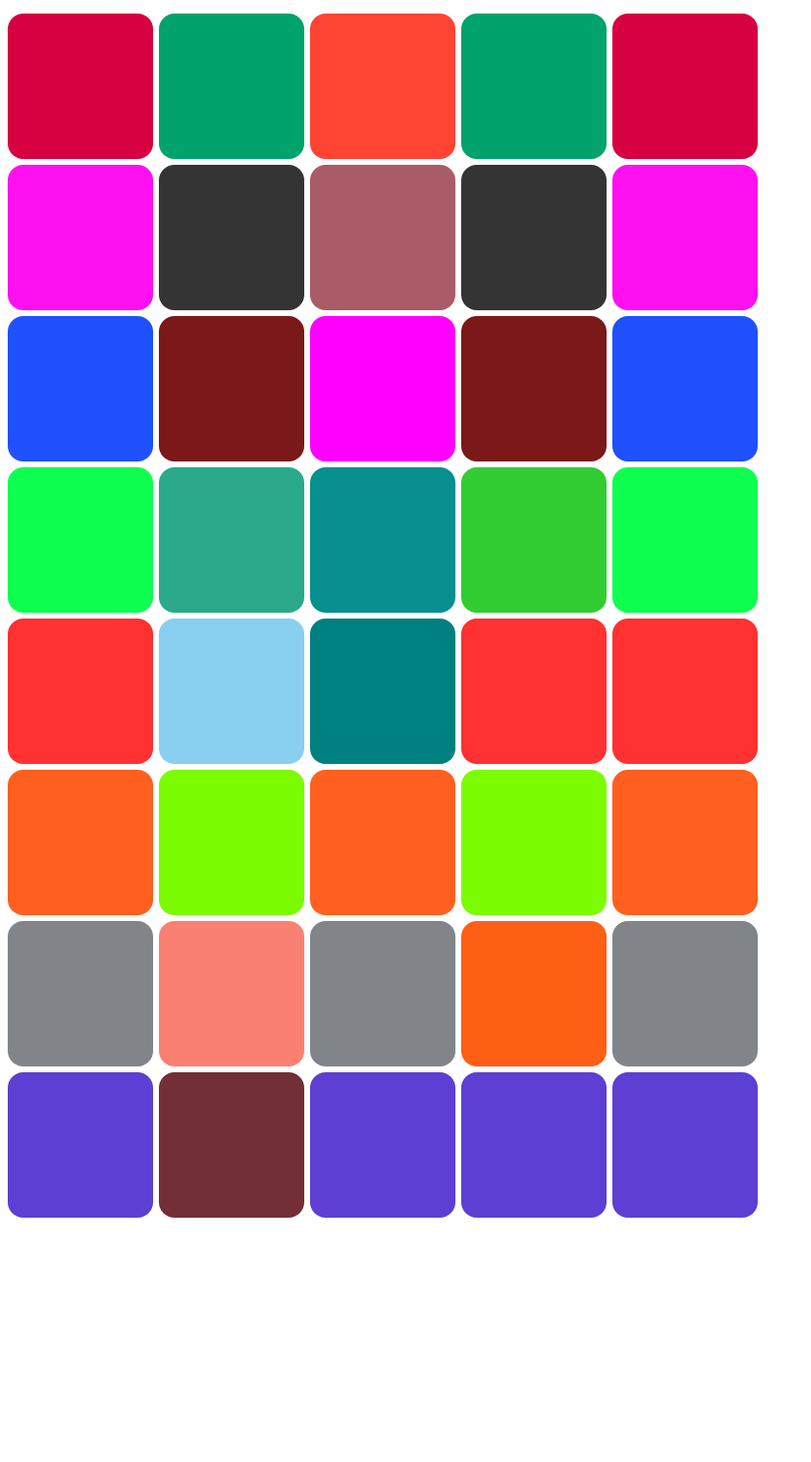
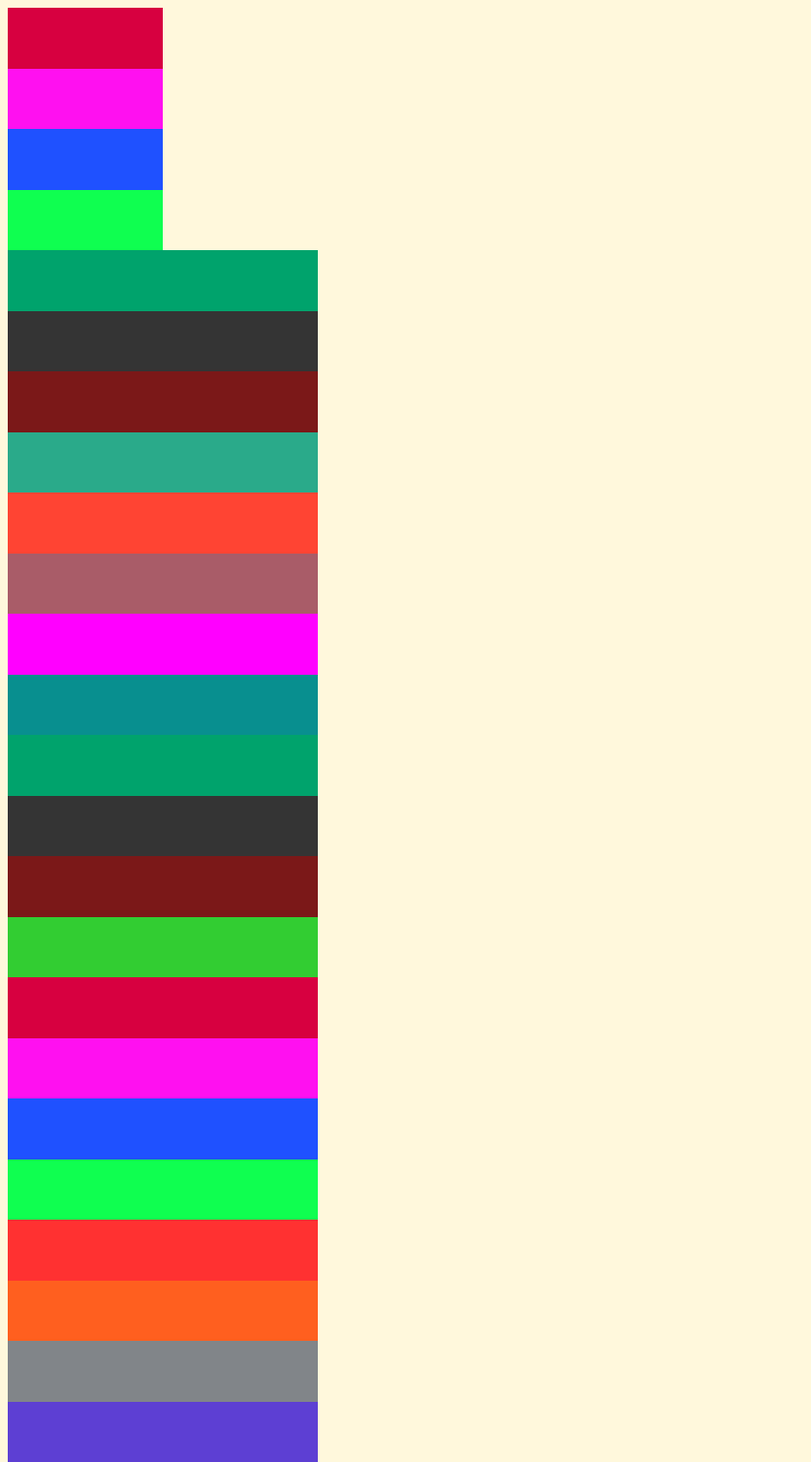
Before and after one commit to vasekzdvihal/z-styles, a website: page demo/index.html in a window 1280 px wide. Shown: the whole page at 97% size, without its empty margins (0-837 px from the left). Before the commit the page ends 1270 px from the top, so only its background shows below. Drawn offline with nearby package versions, Linux system fonts and the light colour scheme; files that its build step writes are made by us from their sources.

Commit message:
Flexbox init

```diff
--- a/demo/index.html
+++ b/demo/index.html
@@ -5,70 +5,65 @@
     <title>Title</title>
     <link rel="stylesheet" type="text/css" href="../css/main.css" />
 </head>
-<body>
-    <div>
-        <div class="showing bg-carmine"></div>
-        <div class="showing bg-neon-pink"></div>
-        <div class="showing bg-neon-blue"></div>
-        <div class="showing bg-neon-green"></div>
-        <div class="showing bg-neon-red"></div>
-        <div class="showing bg-neon-orange"></div>
-        <div class="showing bg-gunmetal-gray"></div>
-        <div class="showing bg-iris"></div>
+<body style="height: 100% !important; width: 100% !important; background: cornsilk;">
+    <div class="" >
+        <div class="column col-6">
+            <div class="col-3 bg-carmine"></div>
+            <div class="col-3 bg-neon-pink"></div>
+            <div class="col-3 bg-neon-blue"></div>
+            <div class="col-3 bg-neon-green"></div>
+            <div class="col-3 bg-neon-red"></div>
+            <div class="col-3 bg-neon-orange"></div>
+            <div class="col-3 bg-gunmetal-gray"></div>
+            <div class="col-3 bg-iris"></div>
+        </div>
+        <div class="column col-12">
+            <div class="col-3 bg-jade"></div>
+            <div class="col-3 bg-jet-black"></div>
+            <div class="col-3 bg-falu-red"></div>
+            <div class="col-3 bg-jungle-green"></div>
+            <div class="col-3 bg-baby-blue"></div>
+            <div class="col-3 bg-grass-green"></div>
+            <div class="col-3 bg-salmon"></div>
+            <div class="col-3 bg-wine"></div>
+        </div>
+        <div class="column">
+            <div class="col-3 bg-red-orange"></div>
+            <div class="col-3 bg-puce"></div>
+            <div class="col-3 bg-magenta"></div>
+            <div class="col-3 bg-blue-green"></div>
+            <div class="col-3 bg-teal"></div>
+            <div class="col-3 bg-neon-orange"></div>
+            <div class="col-3 bg-gunmetal-gray"></div>
+            <div class="col-3 bg-iris"></div>
+        </div>
+        <div class="column">
+            <div class="col-3 bg-jade"></div>
+            <div class="col-3 bg-jet-black"></div>
+            <div class="col-3 bg-falu-red"></div>
+            <div class="col-3 bg-lime-green"></div>
+            <div class="col-3 bg-neon-red"></div>
+            <div class="col-3 bg-grass-green"></div>
+            <div class="col-3 bg-safety-orange"></div>
+            <div class="col-3 bg-iris"></div>
+        </div>
+        <div class="column">
+            <div class="col-3 bg-carmine"></div>
+            <div class="col-3 bg-neon-pink"></div>
+            <div class="col-3 bg-neon-blue"></div>
+            <div class="col-3 bg-neon-green"></div>
+            <div class="col-3 bg-neon-red"></div>
+            <div class="col-3 bg-neon-orange"></div>
+            <div class="col-3 bg-gunmetal-gray"></div>
+            <div class="col-3 bg-iris"></div>
+        </div>
     </div>
-    <div>
-        <div class="showing bg-jade"></div>
-        <div class="showing bg-jet-black"></div>
-        <div class="showing bg-falu-red"></div>
-        <div class="showing bg-jungle-green"></div>
-        <div class="showing bg-baby-blue"></div>
-        <div class="showing bg-grass-green"></div>
-        <div class="showing bg-salmon"></div>
-        <div class="showing bg-wine"></div>
-    </div>
-    <div>
-        <div class="showing bg-red-orange"></div>
-        <div class="showing bg-puce"></div>
-        <div class="showing bg-magenta"></div>
-        <div class="showing bg-blue-green"></div>
-        <div class="showing bg-teal"></div>
-        <div class="showing bg-neon-orange"></div>
-        <div class="showing bg-gunmetal-gray"></div>
-        <div class="showing bg-iris"></div>
-    </div>
-    <div>
-        <div class="showing bg-jade"></div>
-        <div class="showing bg-jet-black"></div>
-        <div class="showing bg-falu-red"></div>
-        <div class="showing bg-lime-green"></div>
-        <div class="showing bg-neon-red"></div>
-        <div class="showing bg-grass-green"></div>
-        <div class="showing bg-safety-orange"></div>
-        <div class="showing bg-iris"></div>
-    </div>
-    <div>
-        <div class="showing bg-carmine"></div>
-        <div class="showing bg-neon-pink"></div>
-        <div class="showing bg-neon-blue"></div>
-        <div class="showing bg-neon-green"></div>
-        <div class="showing bg-neon-red"></div>
-        <div class="showing bg-neon-orange"></div>
-        <div class="showing bg-gunmetal-gray"></div>
-        <div class="showing bg-iris"></div>
-    </div>
+
 </body>
 </html>
 
 <style>
-    body {
-        display: flex;
-        gap: 6px;
-    }
-
-    .showing {
-        width: 150px;
-        height: 150px;
-        margin: 6px 0;
-        border-radius: 16px;
+    div {
+        height: 250px;
     }
 </style>
--- /dev/null
+++ b/scss/flex/flexbox.scss
@@ -0,0 +1,61 @@
+.flex {
+  display: flex;
+}
+.row {
+  display: flex;
+  flex-direction: row;
+}
+.column {
+  display: flex;
+  flex-direction: column;
+}
+
+// COL System
+.col-1 {
+  flex: 0 0 8.333333%;
+  max-width: 8.333333%;
+}
+.col-2 {
+  flex: 0 0 16.666667%;
+  max-width: 16.666667%;
+}
+.col-3 {
+  flex: 0 0 25%;
+  max-width: 25%;
+}
+.col-4 {
+  flex: 0 0 33.333333%;
+  max-width: 33.333333%;
+}
+.col-5 {
+  flex: 0 0 41.666667%;
+  max-width: 41.666667%;
+}
+.col-6 {
+  flex: 0 0 50%;
+  max-width: 50%;
+}
+.col-7 {
+  flex: 0 0 58.333333%;
+  max-width: 58.333333%;
+}
+.col-8 {
+  flex: 0 0 66.666667%;
+  max-width: 66.666667%;
+}
+.col-9 {
+  flex: 0 0 75%;
+  max-width: 75%;
+}
+.col-10 {
+  flex: 0 0 83.333333%;
+  max-width: 83.333333%;
+}
+.col-11 {
+  flex: 0 0 91.666667%;
+  max-width: 91.666667%;
+}
+.col-12 {
+  flex: 0 0 100%;
+  max-width: 100%;
+}
--- a/scss/main.scss
+++ b/scss/main.scss
@@ -1,2 +1,3 @@
 @import 'colors/colors.scss';
 @import 'spacing/spacing.scss';
+@import 'flex/flexbox.scss';
--- a/scss/spacing/spacing.variables.scss
+++ b/scss/spacing/spacing.variables.scss
@@ -73,10 +73,10 @@ $space-115: 115px !default;
 $space-120: 120px !default;
 
 $base-spacing: $space-8 !default;
-$space-xxs: $base-spacing / 8 !default;
-$space-xs: $base-spacing / 4 !default;
-$space-sm: $base-spacing / 2 !default;
+$space-xxs: calc($base-spacing / 8) !default;
+$space-xs: calc($base-spacing / 4) !default;
+$space-sm: calc($base-spacing / 2) !default;
 $space-md: $base-spacing !default;
-$space-lg: $base-spacing * 2 !default;
-$space-xl: $base-spacing * 4 !default;
-$space-xxl: $base-spacing * 8 !default;
+$space-lg: calc($base-spacing * 2) !default;
+$space-xl: calc($base-spacing * 4) !default;
+$space-xxl: calc($base-spacing * 8) !default;
```
